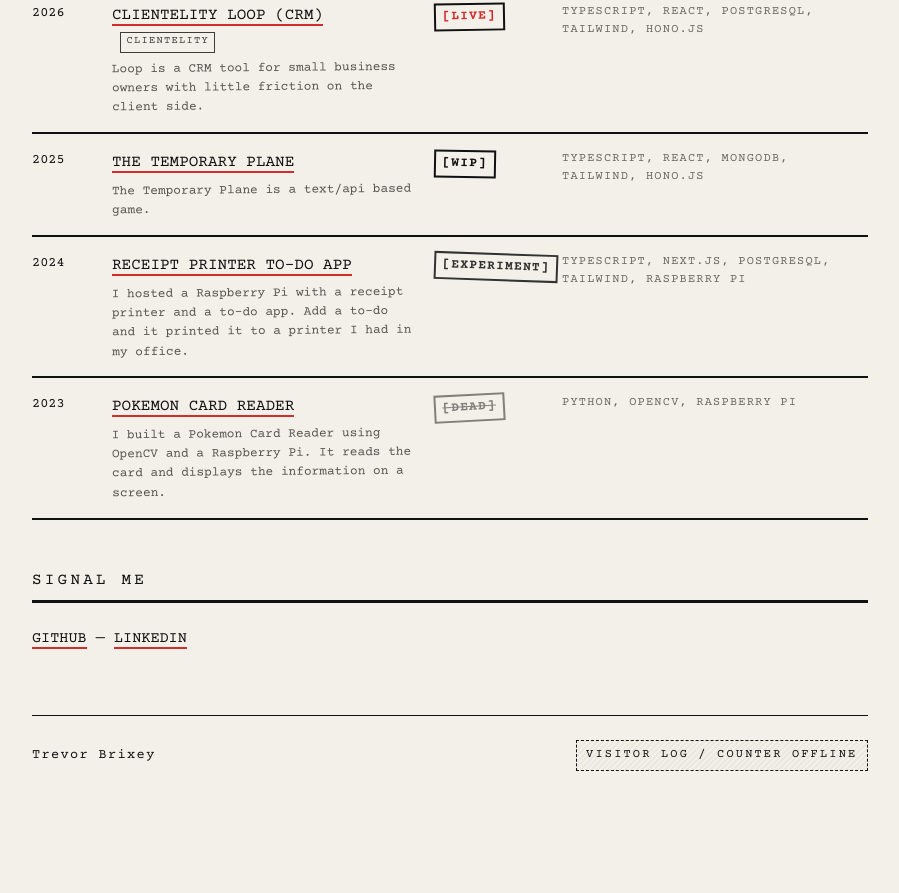
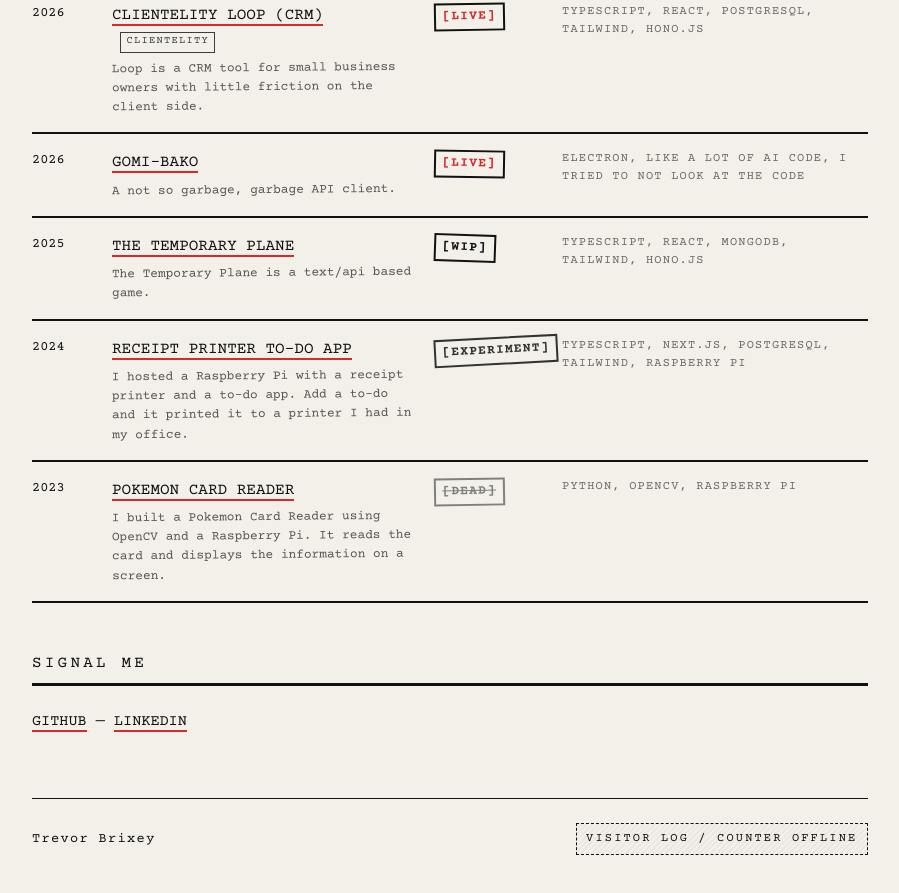
Before and after one commit to tbrixey/my-personal-site, a Preact app: page / in a window 1280 px wide. Shown: the part 904-1797 px from the top of the page, without its empty margins (0-899 px from the left). Before the commit the page ends 1739 px from the top, so only its background shows below. Built offline with nearby package versions, Linux system fonts and the light colour scheme; no server answers; the HTML template or start-up script is replaced by a standard one.

Commit message:
gomi bako

```diff
--- a/src/data/projects.ts
+++ b/src/data/projects.ts
@@ -31,6 +31,19 @@ export const projects: Project[] = [
     company: 'Clientelity',
   },
   {
+    id: 'GOMI-BAKO',
+    title: 'GOMI-BAKO',
+    year: 2026,
+    description: 'A not so garbage, garbage API client.',
+    status: 'live',
+    tags: [
+      'electron',
+      'Like a lot of AI code',
+      'I tried to not look at the code',
+    ],
+    url: 'https://gomibakorest.com',
+  },
+  {
     id: 'The Temporary Plane',
     title: 'The Temporary Plane',
     year: 2025,
```
